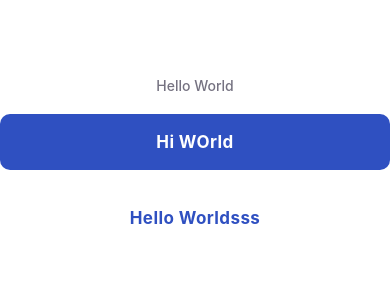
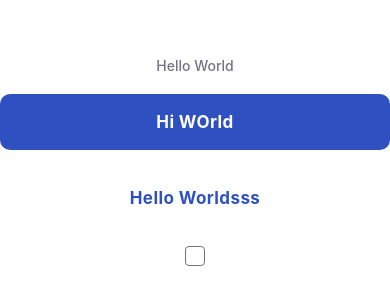
Before and after one commit to DenkyOgbonnaya/shipment-tracker, a React Native app: screen / in a window 390 px wide. Shown: the part 261-566 px from the top of the page. Built offline with nearby package versions, Linux system fonts and the light colour scheme.

Commit message:
chore:add checkbox resusable component

```diff
--- a/App.tsx
+++ b/App.tsx
@@ -16,6 +16,7 @@ import {
 
 import {theme} from './src/styles/theme';
 import Button from './src/components/button';
+import Checkbox from './src/components/checkbox';
 
 function App(): React.JSX.Element {
   const isDarkMode = useColorScheme() === 'dark';
@@ -37,6 +38,8 @@ function App(): React.JSX.Element {
         Hi WOrld
       </Button>
       <Button variant="secondary">Hello Worldsss</Button>
+
+      <Checkbox onCheck={() => {}} />
     </SafeAreaView>
   );
 }
--- a/src/assets/index.ts
+++ b/src/assets/index.ts
@@ -1 +1,2 @@
 export {default as Spinner} from './svgs/spinner.svg';
+export {default as Checkmark} from './svgs/checkMark.svg';
--- /dev/null
+++ b/src/components/checkbox/checkbox.style.ts
@@ -0,0 +1,28 @@
+import {StyleSheet, ViewStyle} from 'react-native';
+import {theme} from 'styles/theme';
+
+const {colors} = theme;
+
+const checkbox: ViewStyle = {
+  justifyContent: 'center',
+  alignItems: 'center',
+  borderColor: colors.inputBorder,
+  borderWidth: 1,
+  height: 20,
+  width: 20,
+  borderRadius: 4,
+  backgroundColor: colors.card,
+};
+
+const checkboxStyles = StyleSheet.create({
+  default: {
+    ...checkbox,
+  },
+  checked: {
+    ...checkbox,
+    backgroundColor: colors.secondary,
+    borderColor: colors.primary,
+  },
+});
+
+export default checkboxStyles;
--- /dev/null
+++ b/src/components/checkbox/index.tsx
@@ -0,0 +1,32 @@
+/* eslint-disable @typescript-eslint/strict-boolean-expressions */
+import {Checkmark} from 'assets';
+import React, {FC, useState} from 'react';
+import {TouchableOpacity} from 'react-native';
+import styles from './checkbox.style';
+
+type Props = React.ComponentPropsWithRef<typeof TouchableOpacity> & {
+  value?: boolean;
+  onCheck?: (value: boolean) => void;
+};
+const Checkbox: FC<Props> = ({value, onCheck, ...rest}) => {
+  const [checked, setChecked] = useState(value ?? false);
+
+  const handleChange = () => {
+    setChecked(state => !state);
+
+    if (onCheck) onCheck(!checked);
+  };
+
+  return (
+    <TouchableOpacity
+      onPress={handleChange}
+      role="checkbox"
+      aria-checked={checked}
+      style={[checked ? styles.checked : styles.default]}
+      {...rest}>
+      {checked && <Checkmark testID="checbox-mark" />}
+    </TouchableOpacity>
+  );
+};
+
+export default Checkbox;
--- a/src/styles/theme.ts
+++ b/src/styles/theme.ts
@@ -35,6 +35,7 @@ export const theme = {
     hold: '#FFF3D5',
     onHold: '#DB7E21',
     disabledText: '#CDCAD9',
+    inputBorder: '#757281',
   } as const,
   size: {
     xs: 10,
```
Also changed, not shown: src/assets/svgs/checkMark.svg (added).
